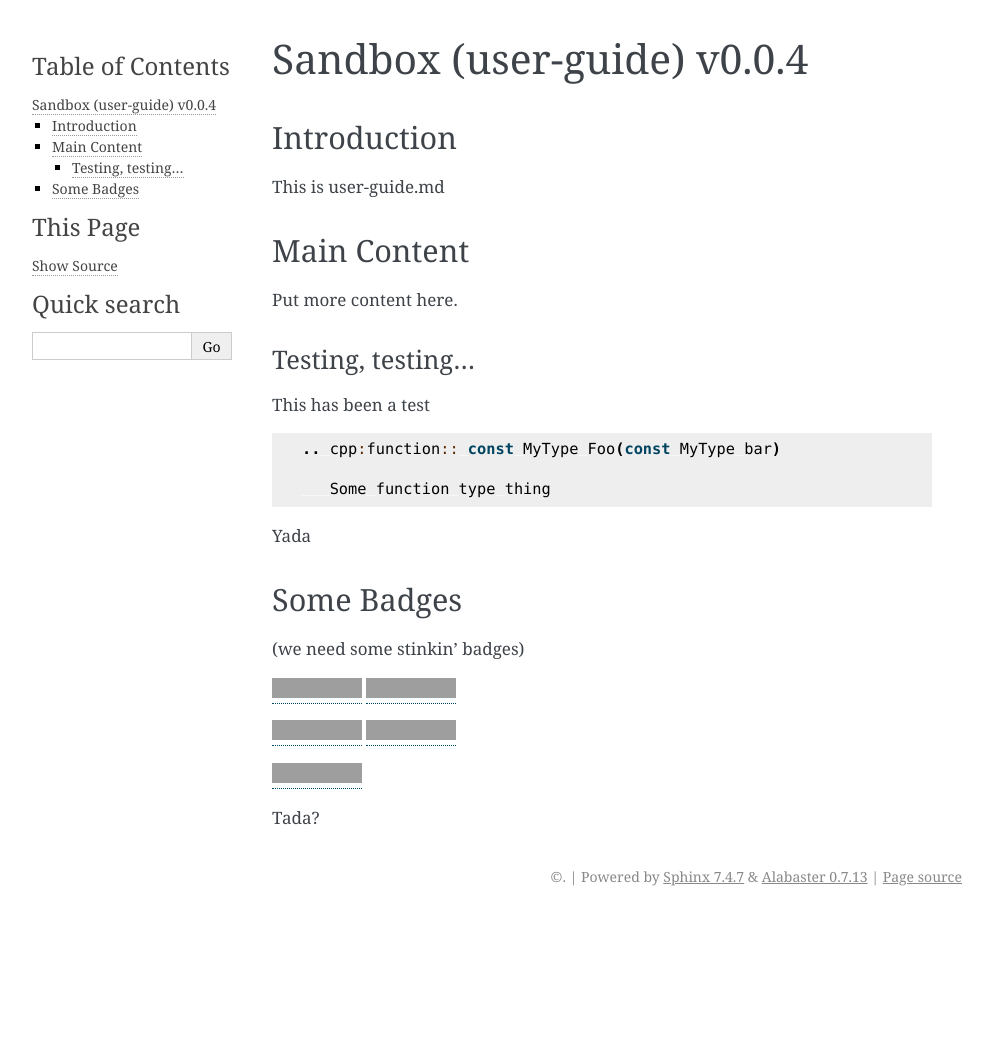
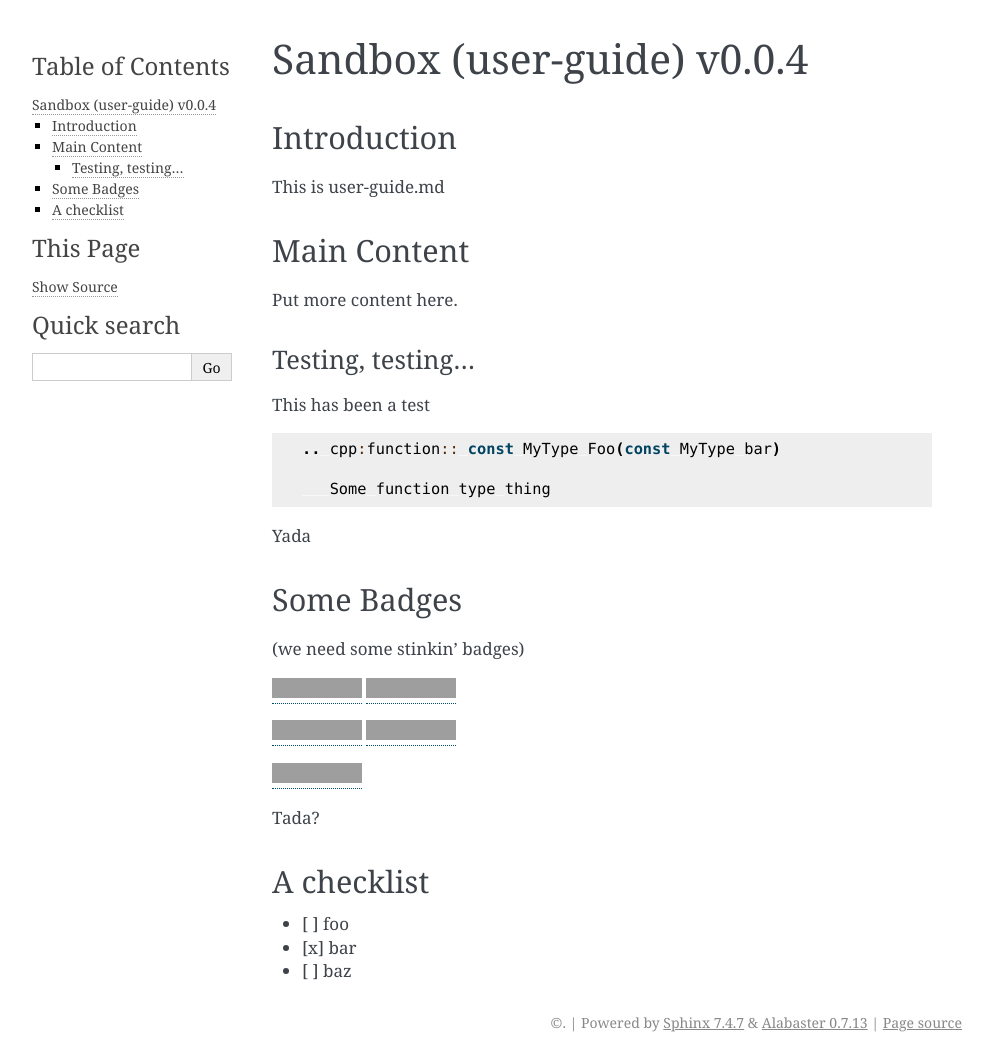
Before and after one commit to DocBohn/rtd-sandbox, a Sphinx documentation site: the page built from docs/user-guide.md, in a window 1280 px wide, cut to the strip 0-1062 px from the top of the page. Shown: the whole strip, without its empty margins (148-1141 px from the left). Built offline with Sphinx 7.4.7, drawn with Linux system fonts in a browser that asks for light colours; before the commit the page ends 916 px from its top, so only the background shows below that; grey boxes are pictures that could not be loaded.

Commit message:
Update user-guide.md

```diff
--- a/docs/user-guide.md
+++ b/docs/user-guide.md
@@ -30,3 +30,9 @@
 [![Depends on CowPi_stdio](https://img.shields.io/badge/🐮_𝜋_depends_on-CowPi__stdio-rgb(255,36,0))](https://github.com/DocBohn/CowPi_stdio)
 
 Tada?
+
+## A checklist
+
+- [ ] foo
+- [x] bar
+- [ ] baz
```
